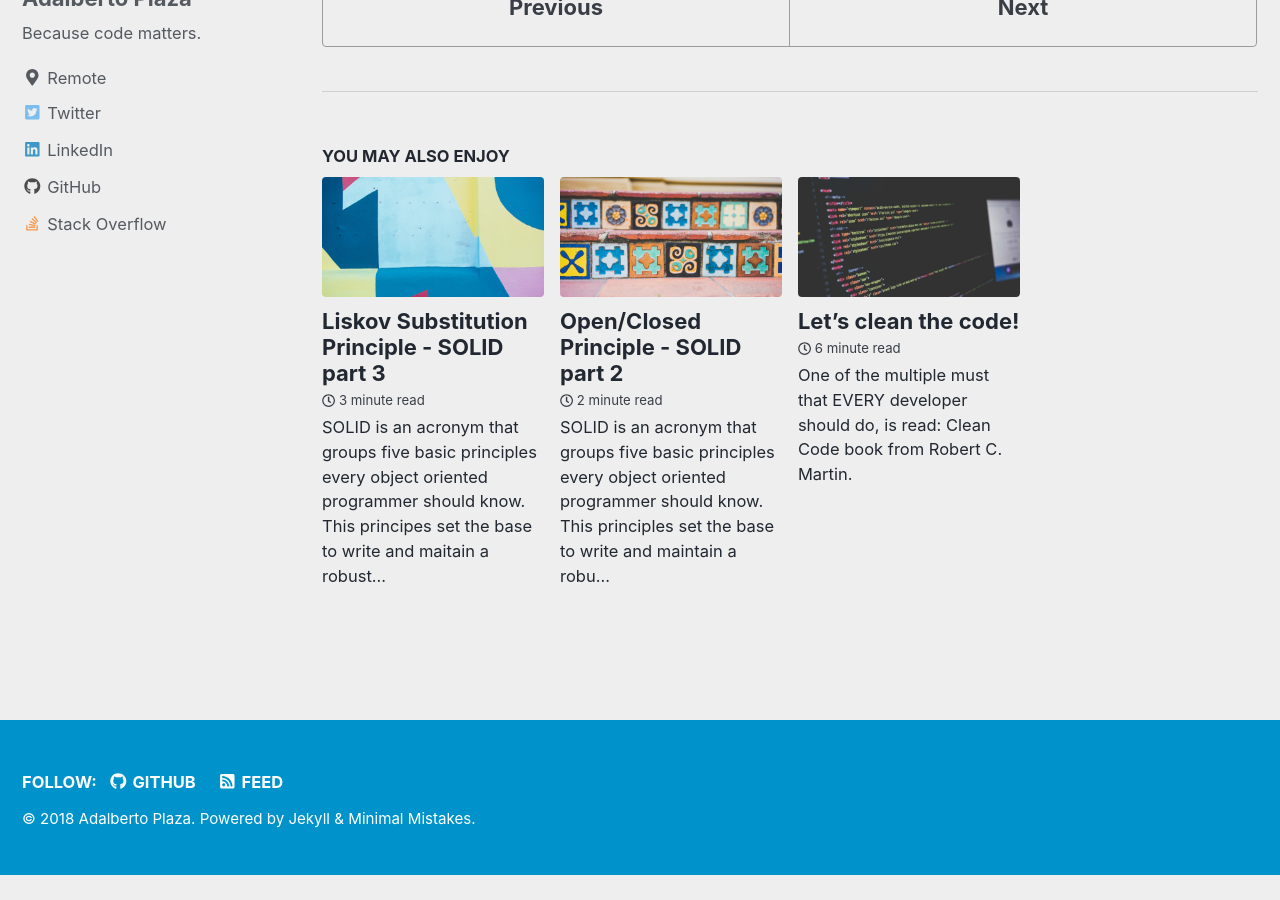
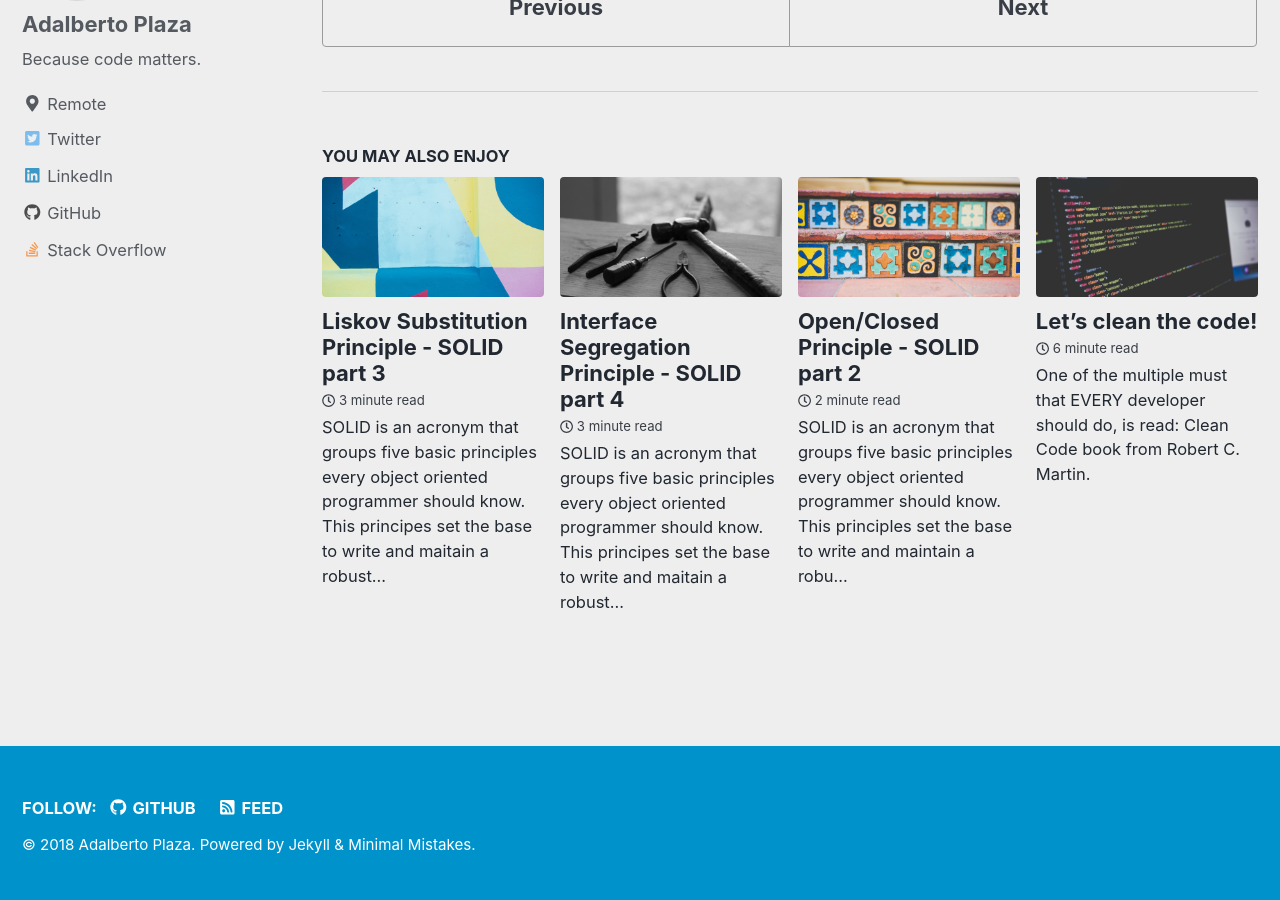
Before and after one commit to adalpari/adalpari.github.io, a Jekyll site: the page built from _posts/2018-04-30-SOLID-S.md, in a window 1280 px wide and 900 px high, scrolled down 4110 px. Built offline with Jekyll 4.4.1, drawn with Linux system fonts in a browser that asks for light colours; nearby versions of some CDN libraries; a script bundle is joined from its source files by our own code; comment, search, counter and statistics services are not loaded; before the commit the page ends 4984 px from its top, so only the background shows below that; part of the change alters nothing that is shown; some of the changed text lies outside the part shown.

Commit message:
Interface Segregation Principle

````diff
--- a/_posts/2018-04-30-SOLID-S.md
+++ b/_posts/2018-04-30-SOLID-S.md
@@ -9,8 +9,8 @@ SOLID is an acronym that groups five basic principles every object oriented prog
 
 1. [Single responsibility principle.](../SOLID-S/)
 2. [Open/closed principle.](../SOLID-O/)
-3. [Liskov substitution principle](../SOLID-L/).
-4. Interface segregation principle.
+3. [Liskov substitution principle](../SOLID-L/)
+4. [Interface segregation principle](../SOLID-I/)
 5. Dependency inversion principle
 
 In this post, we are going to talk about the first one.
--- a/_posts/2018-05-03-SOLID-O.md
+++ b/_posts/2018-05-03-SOLID-O.md
@@ -9,8 +9,8 @@ SOLID is an acronym that groups five basic principles every object oriented prog
 
 1. [Single responsibility principle.](../SOLID-S/)
 2. [Open/closed principle.](../SOLID-O/)
-3. [Liskov substitution principle](../SOLID-L/).
-4. Interface segregation principle.
+3. [Liskov substitution principle](../SOLID-L/)
+4. [Interface segregation principle](../SOLID-I/)
 5. Dependency inversion principle
 
 In this post, we are going to talk about the second one.
--- /dev/null
+++ b/_posts/2018-05-04-SOLID-I.md
@@ -0,0 +1,155 @@
+---
+title: "Interface Segregation Principle - SOLID part 4"
+header:
+  teaser: /assets/images/tools.jpg
+  overlay_image: /assets/images/tools.jpg
+---
+
+SOLID is an acronym that groups five basic principles every object oriented programmer should know. This principes set the base to write and maitain a robust code base.
+
+1. [Single responsibility principle.](../SOLID-S/)
+2. [Open/closed principle.](../SOLID-O/)
+3. [Liskov substitution principle](../SOLID-L/)
+4. [Interface segregation principle](../SOLID-I/)
+5. Dependency inversion principle
+
+In this post, we are going to talk about the Interface Segregation Principle.
+
+## 3. Interface Segregation Principle.
+
+This is a simple but powerful principle when we talk about clean code and decouple our classes. It basically says that any class should only know about the methods it is actually using. Or, in other words, not contain methods it's not using.
+
+You could wonder who on the earth is writing methods inside a class to not use it. Easy: a class which implements an interface, but actually only using a couple of them (the others are just stub). That is a bad practise and violates the Interface segregation principle as well.
+
+Why this principle is good for the code base?.
+- It keeps the classes cleaner than having multiple _blank_ methods because they are not used.
+- It force to decouple functionalities in small interfaces instead of having one with many use cases.
+
+Imagine you have a big toolbox with all tools you need inside it: screws, hammer, meter, some brushes, tape and so on. It's great to have that kit, but there's a problem: the toolbox is too heavy to carry it wherever you go. If you need just the screws to help your neighbour with its rack, why are you going to carry the whole toolbox? wouldn't be better just have a case with all your screws?. That it's exactly what the principle suggests.
+
+Let's see another example, this time with a simple code. Imagine we have a module for handling some file types and allow the user make some actions. In this case we have _Video_ files and _Music_ files. Following the previous principles we have created an interface and implemented the action inside each object.
+
+
+```java
+public interface FileActions {
+	public void Play();
+
+    public void Pause();
+
+    public void Stop();
+}
+```
+
+```java
+public class Video implements FileActions {
+    @Override
+    public void Play() {
+        // play the video
+    }
+
+    @Override
+    public void Pause() {
+        // pause the video
+    }
+
+    @Override
+    public void Stop() {
+        // stop the video
+    }
+}
+
+```
+
+```java
+public class Music implements FileActions {
+    @Override
+    public void Play() {
+        // play music
+    }
+
+    @Override
+    public void Pause() {
+        // pause music
+    }
+
+    @Override
+    public void Stop() {
+        // stop music
+    }
+}
+
+This is ok, but what if we want to add a new file type: _Image_ file type?.
+
+First of all we need to add a new method (_draw()_) to our _FileActions_ interface. Then we have to implement that method in our already existing clases _Video_ and _Music_, and implement the _play, pause and stop_ methods in the new _Image_ class as well. Notice that would be multiple methods cointaing no code at all. For instance the _play_ method does not make sense for an _Image_, or the _draw_ method for _Music_.
+
+So, instead of having one interface with multiple methods, is better to have multiple interface to segregate the functionalities. I have included in the solution the possibility for a video to be drawn for you to see a class with multiple interfaces. Just imagine that `videoFile.draw()` draws a thumbnail of the video.
+
+```java
+public interface Playable {
+	public void Play();
+
+    public void Pause();
+
+    public void Stop();
+}
+```
+
+```java
+public interface Drawable {
+    public void Draw();
+}
+```
+
+```java
+public class Video implements Playable, Drawable {
+    @Override
+    public void Play() {
+        // play the video
+    }
+
+    @Override
+    public void Pause() {
+        // pause the video
+    }
+
+    @Override
+    public void Stop() {
+        // stop the video
+    }
+
+    @Override
+    public void Draw() {
+        // draw a thumbnail of the video
+    }
+}
+```
+
+```java
+public class Music implements Playable {
+    @Override
+    public void Play() {
+        // play music
+    }
+
+    @Override
+    public void Pause() {
+        // pause music
+    }
+
+    @Override
+    public void Stop() {
+        // stop music
+    }
+}
+
+```
+
+```java
+public class Image implements Drawable {
+    @Override
+    public void Draw() {
+        // draw the image
+    }
+}
+
+```
--- a/_posts/2018-05-04-SOLID-L.md
+++ b/_posts/2018-05-04-SOLID-L.md
@@ -9,8 +9,8 @@ SOLID is an acronym that groups five basic principles every object oriented prog
 
 1. [Single responsibility principle.](../SOLID-S/)
 2. [Open/closed principle.](../SOLID-O/)
-3. [Liskov substitution principle](../SOLID-L/).
-4. Interface segregation principle.
+3. [Liskov substitution principle](../SOLID-L/)
+4. [Interface segregation principle](../SOLID-I/)
 5. Dependency inversion principle
 
 In this post, we are going to talk about the Liskov Substitution.
````
Also changed, not shown: assets/images/tools.jpg (added).
